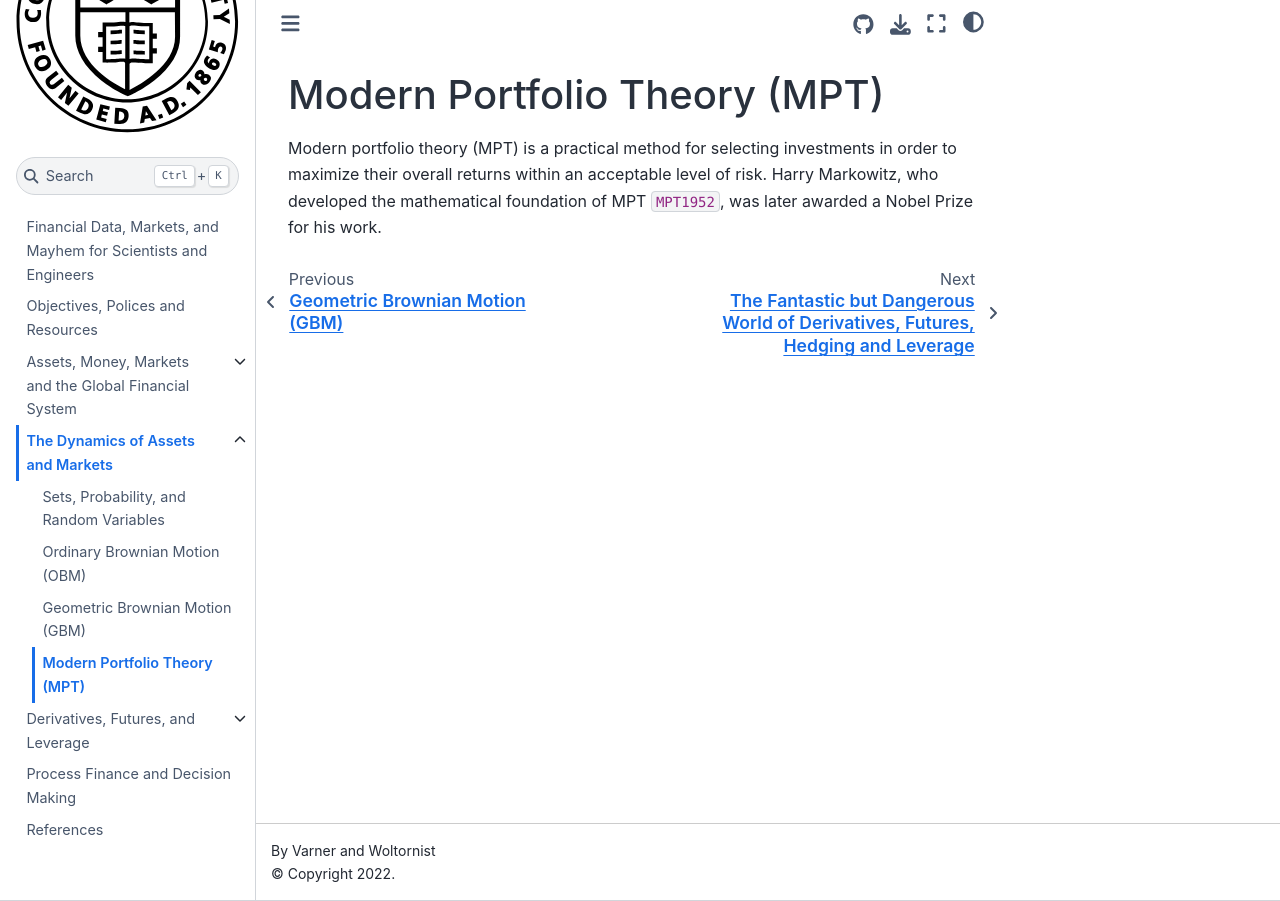
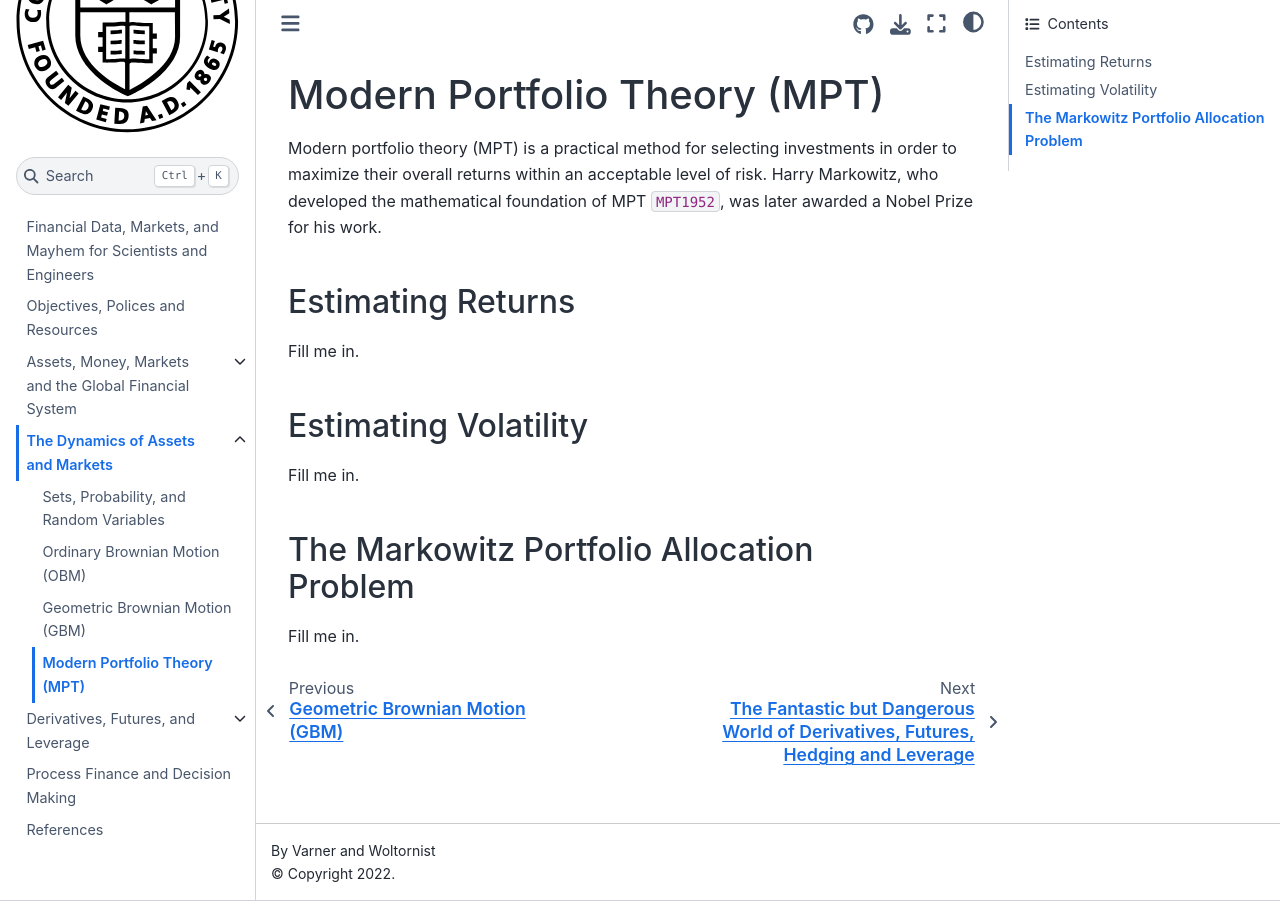
Before and after one commit to varnerlab/CHEME-5660-Markets-Mayhem-Book, a Jupyter Book: the page built from chapter-2-dir/markowitz.md, in a window 1280 px wide. Built offline with Jupyter Book 1.0.4 settings and Sphinx 7.4.7 and the Sphinx Book theme 1.1.4, drawn with Linux system fonts in a browser that asks for light colours; pages that are not in the unit, such as notebooks, are missing from menus; cross-references to code outside the pages are shown as plain code.

Commit message:
markowitz
markowitz

```diff
--- a/chapter-2-dir/markowitz.md
+++ b/chapter-2-dir/markowitz.md
@@ -1,2 +1,11 @@
 # Modern Portfolio Theory (MPT)
 Modern portfolio theory (MPT) is a practical method for selecting investments in order to maximize their overall returns within an acceptable level of risk. Harry Markowitz, who developed the mathematical foundation of MPT {cite}`MPT1952`, was later awarded a Nobel Prize for his work.
+
+## Estimating Returns
+Fill me in.
+
+## Estimating Volatility
+Fill me in.
+
+## The Markowitz Portfolio Allocation Problem
+Fill me in.
```
Also changed, not shown: chapter-1-dir/assets.md (+50 -5 lines), 3 other files.
